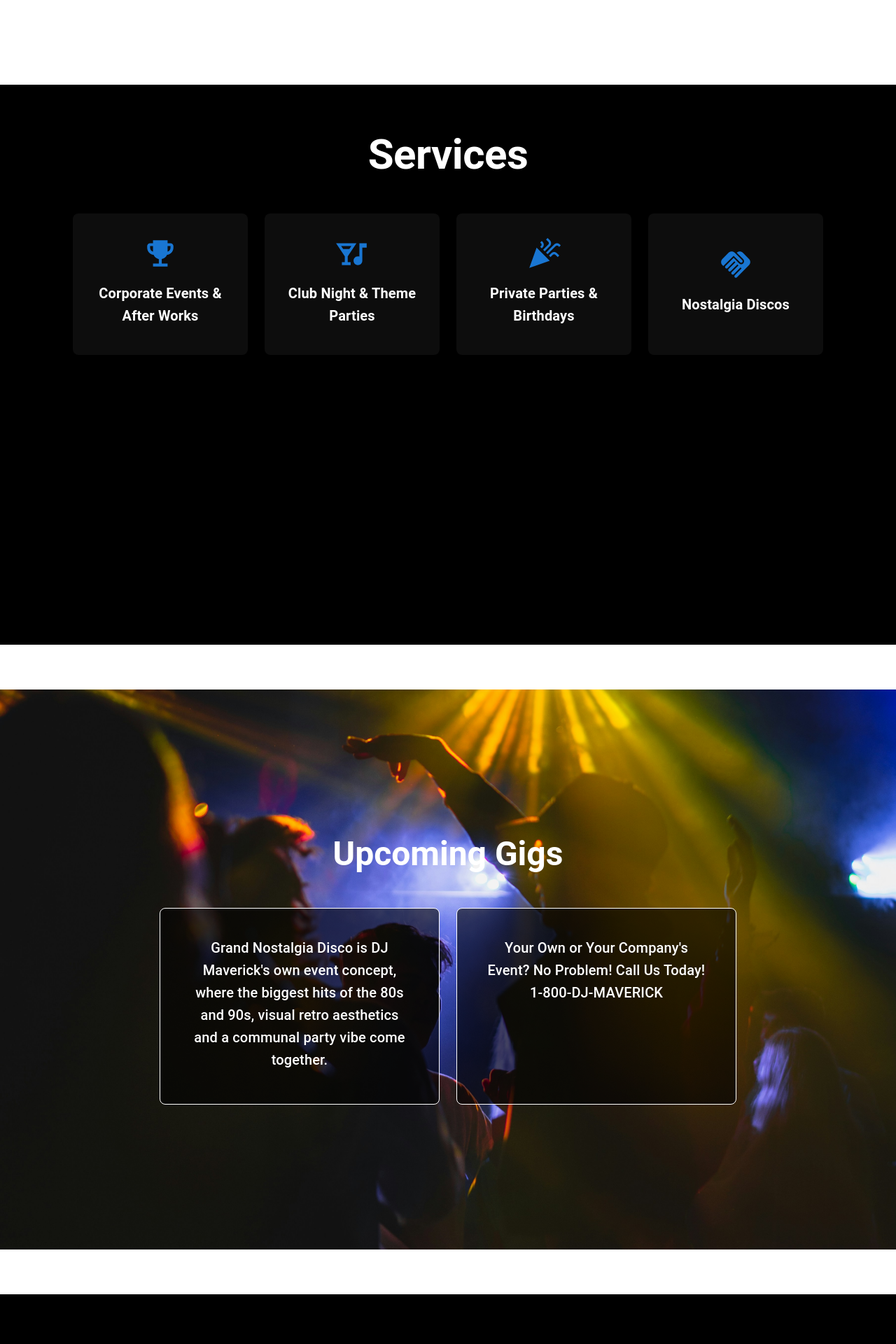
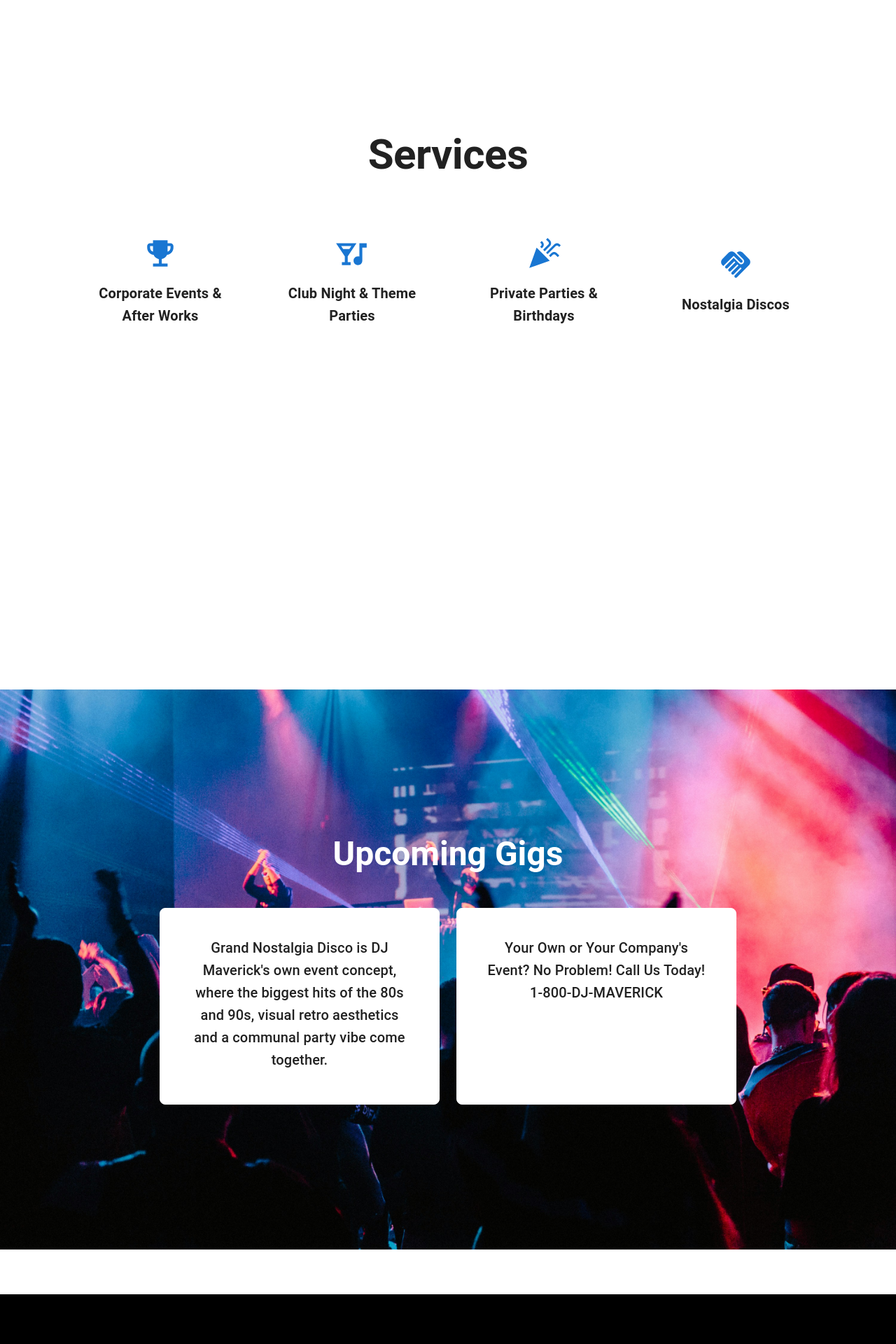
Before and after one commit to do4best/newirfanwebsite, a Next.js app: page / in a window 1280 px wide. Shown: the part 1680-3600 px from the top of the page at 70% size. Built offline with nearby package versions, Linux system fonts and the light colour scheme.

Commit message:
some problems of display is addressed and hopefully i will catch text decoration in next session

```diff
--- a/src/components/subpages/UpcomingGigs.tsx
+++ b/src/components/subpages/UpcomingGigs.tsx
@@ -23,7 +23,7 @@ export default function UpcomingGigs() {
             sx={{
                 py: 10,
                 textAlign: "center",
-                backgroundImage: "url('/disco.jpg')",
+                backgroundImage: "url('/club1.jpg')",
                 backgroundSize: "cover",
                 backgroundPosition: "center",
                 height: "100vh",
@@ -59,7 +59,8 @@ export default function UpcomingGigs() {
                                 border: "1px solid white",
                                 p: 5,
                                 maxWidth: 400,
-                                bgcolor: "rgba(0,0,0,0.6)",
+                                bgcolor: "background.default",
+                                color: "text.primary",
                                 borderRadius: 2,
                                 transition: "transform 0.3s ease, box-shadow 0.3s ease",
                                 "&:hover": {
@@ -68,7 +69,7 @@ export default function UpcomingGigs() {
                                 },
                             }}
                         >
-                            <Typography variant="h6" color="grey.300" gutterBottom>
+                            <Typography variant="h6" color="text.primary" gutterBottom>
                                 {gig.text}
                             </Typography>
                         </Box>
--- a/src/components/subpages/services.tsx
+++ b/src/components/subpages/services.tsx
@@ -15,7 +15,7 @@ const servicesData = [
 export default function Services() {
     return (
 
-        <Box sx={{ bgcolor: "#000", color: "white", minHeight: "100vh", py: 8 }}>
+        <Box sx={{ bgcolor: "background.default", color: "background.primary", minHeight: "100vh",minWidth: "100vh", py: 8 }}>
             <Typography align="center" variant="h2" sx={{ mb: 6, fontWeight: "bold" }}>
                 Services
             </Typography>
--- a/src/components/subpages/subServices.tsx
+++ b/src/components/subpages/subServices.tsx
@@ -1,4 +1,5 @@
 import { Box, Typography } from "@mui/material";
+import React from "react";
 
 interface SubServicesProps {
     Icons: React.ElementType;
@@ -18,6 +19,7 @@ export default function SubServices({ Icons, services, description }: SubService
                 borderRadius: 2,
                 p: 4,
                 width: 250,
+
                 textAlign: "center",
                 transition: "transform 0.3s ease, box-shadow 0.3s ease",
                 "&:hover": {
```
Also changed, not shown: public/club1.jpg (added).
